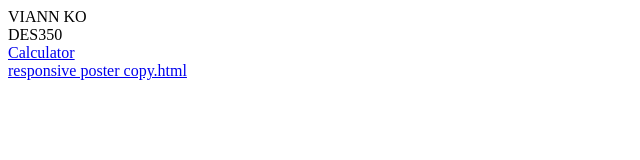
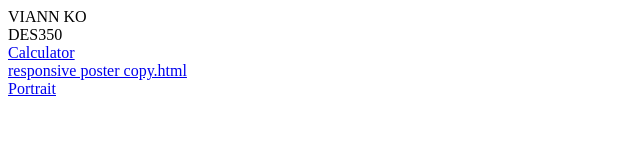
Before and after one commit to ViannKo/DES350, a plain HTML site: page index.html in a window 1280 px wide. Shown: the full height of the page, 0-640 px from the left. Drawn offline with Linux system fonts and the light colour scheme.

Commit message:
Add files via upload

```diff
--- a/index.html
+++ b/index.html
@@ -18,7 +18,7 @@ DES350
 <br>
 
 
-
+<a href="self-portrait-01.jpg" target="_blank">Portrait</a>
 
 </body>
 </html>
```
